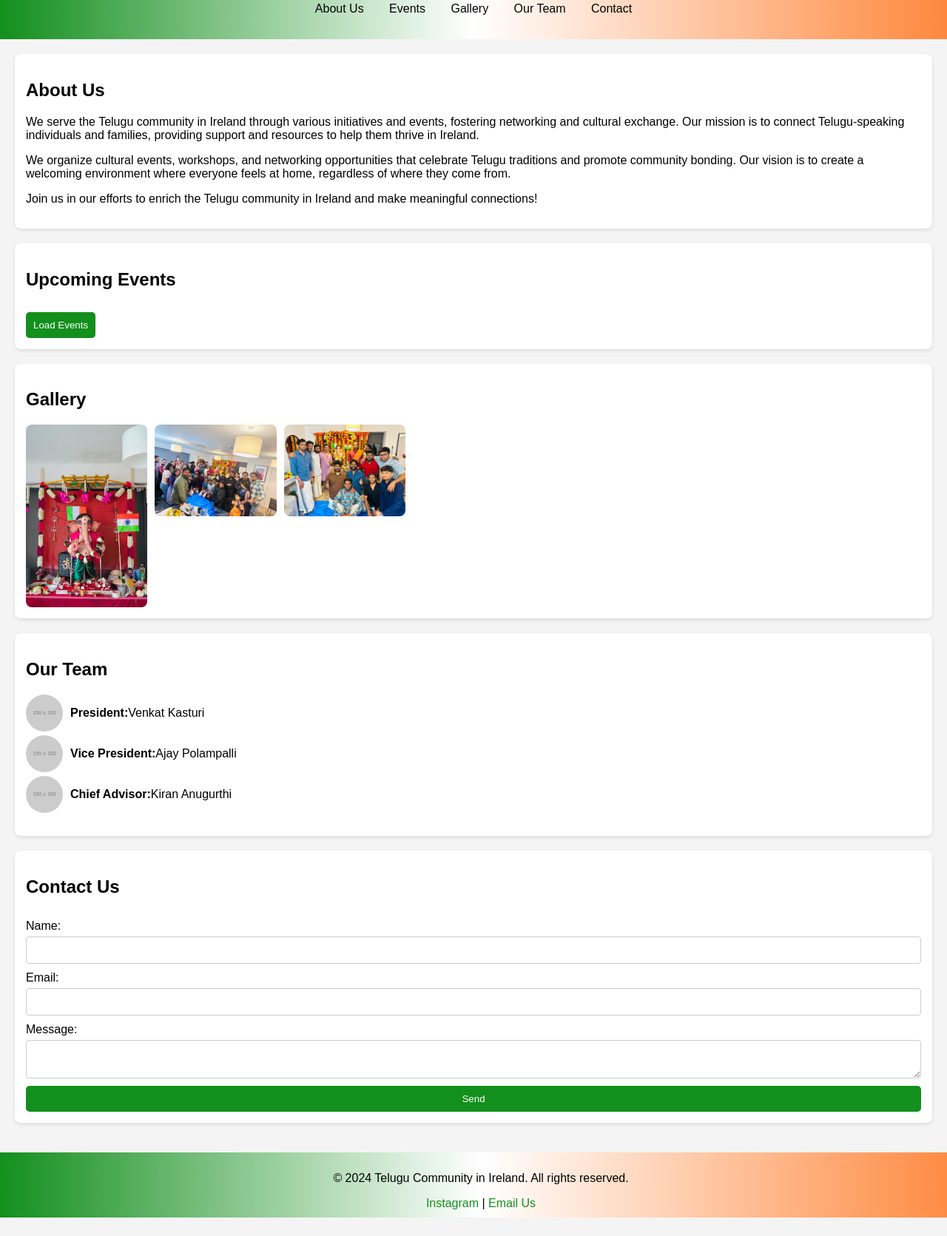
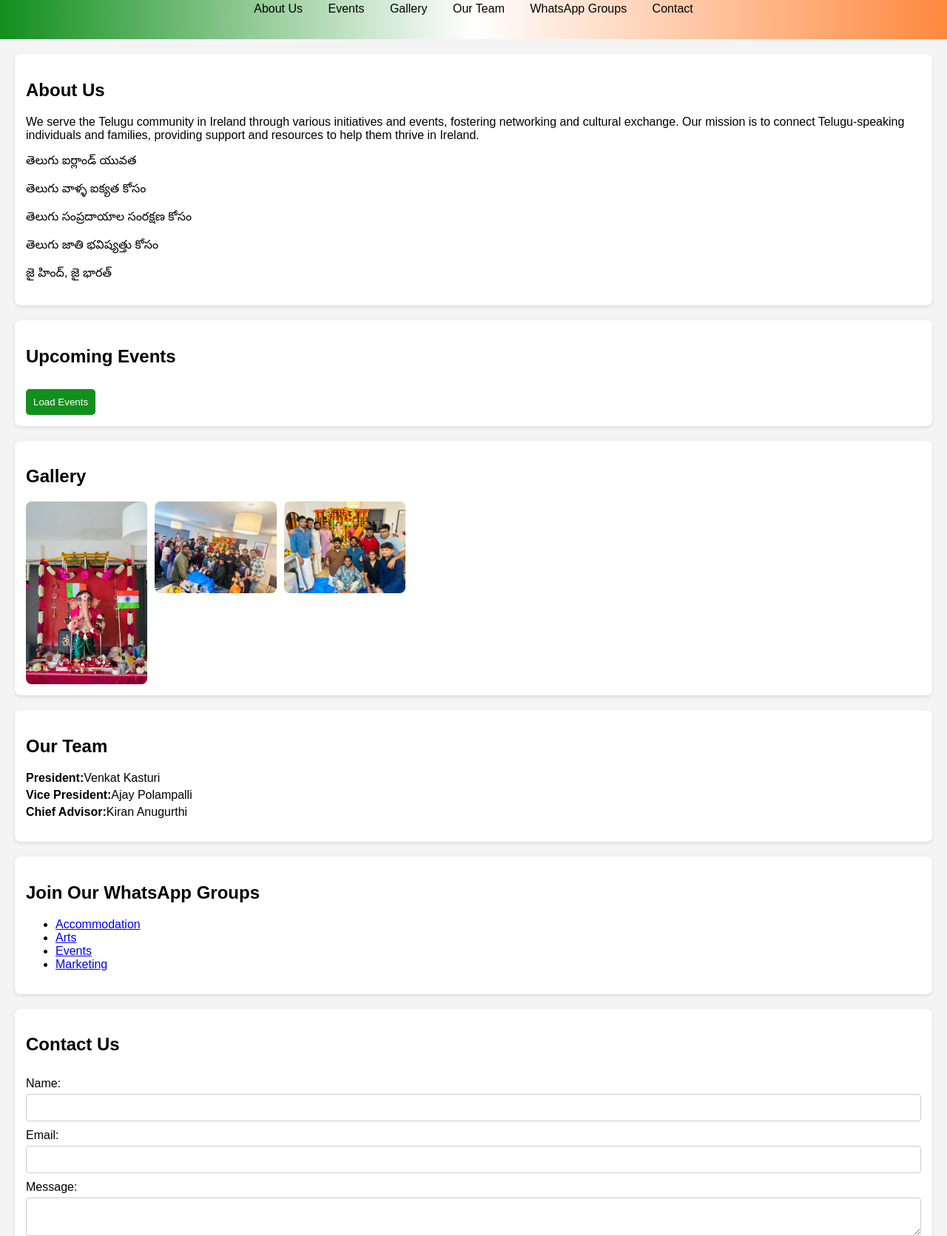
Before and after one commit to tiy-team/tiywebsite, a plain HTML site: page index.html in a window 1280 px wide. Shown: the part 168-1839 px from the top of the page at 74% size. Before the commit the page ends 1814 px from the top, so only its background shows below. Drawn offline with Linux system fonts and the light colour scheme; placeholder pictures from the web are drawn by us.

Commit message:
Updated index.html

```diff
--- a/index.html
+++ b/index.html
@@ -8,7 +8,7 @@
 </head>
 <body>
     <header>
-        <img src="images/logo.png" alt="Logo" class="logo"> <!-- Logo -->
+        <img src="images/logo.png" alt="Telugu Ireland Yuvatha Logo" class="logo">
         <h1>Welcome to the Telugu Ireland Yuvatha</h1>
         <nav>
             <ul>
@@ -16,51 +16,61 @@
                 <li><a href="#events">Events</a></li>
                 <li><a href="#gallery">Gallery</a></li>
                 <li><a href="#team">Our Team</a></li>
+                <li><a href="#whatsapp-groups">WhatsApp Groups</a></li>
                 <li><a href="#contact">Contact</a></li>
             </ul>
         </nav>
     </header>
+
     <main>
         <section id="about">
             <h2>About Us</h2>
             <p>We serve the Telugu community in Ireland through various initiatives and events, fostering networking and cultural exchange. Our mission is to connect Telugu-speaking individuals and families, providing support and resources to help them thrive in Ireland.</p>
-            <p>We organize cultural events, workshops, and networking opportunities that celebrate Telugu traditions and promote community bonding. Our vision is to create a welcoming environment where everyone feels at home, regardless of where they come from.</p>
-            <p>Join us in our efforts to enrich the Telugu community in Ireland and make meaningful connections!</p>
+            <p>తెలుగు ఐర్లాండ్ యువత</p>
+            <p>తెలుగు వాళ్ళ ఐక్యత కోసం</p>
+            <p>తెలుగు సంప్రదాయాల సంరక్షణ కోసం</p>
+            <p>తెలుగు జాతి భవిష్యత్తు కోసం</p>
+            <p>జై హింద్, జై భారత్</p>
         </section>
+
         <section id="events">
             <h2>Upcoming Events</h2>
             <ul id="event-list"></ul>
             <button id="load-events">Load Events</button>
         </section>
+
         <section id="gallery">
             <h2>Gallery</h2>
             <div class="gallery-grid">
                 <img src="images/ganesha.png" alt="Ganesh Festival">
                 <img src="images/ganeshagroup1.png" alt="Ganesh Festival">
                 <img src="images/ganeshgroup2.png" alt="Ganesh Festival">
+                <!-- More images can be added dynamically using PHP if desired -->
             </div>
         </section>
+
         <section id="team">
             <h2>Our Team</h2>
             <ul class="team-list">
-                <li>
-                    <img src="https://via.placeholder.com/150?text=Venkat+Kasturi" alt="Venkat Kasturi">
-                    <strong>President:</strong> Venkat Kasturi
-                </li>
-                <li>
-                    <img src="https://via.placeholder.com/150?text=Ajay+Polampalli" alt="Ajay Polampalli">
-                    <strong>Vice President:</strong> Ajay Polampalli
-                </li>
-                <li>
-                    <img src="https://via.placeholder.com/150?text=Kiran+Anugurthi" alt="Kiran Anugurthi">
-                    <strong>Chief Advisor:</strong> Kiran Anugurthi
-                </li>
-                <!-- Add more team members as needed -->
+                <li><strong>President:</strong> Venkat Kasturi</li>
+                <li><strong>Vice President:</strong> Ajay Polampalli</li>
+                <li><strong>Chief Advisor:</strong> Kiran Anugurthi</li>
             </ul>
         </section>
+
+        <section id="whatsapp-groups">
+            <h2>Join Our WhatsApp Groups</h2>
+            <ul>
+                <li><a href="https://chat.whatsapp.com/your-accommodation-group-link" target="_blank">Accommodation</a></li>
+                <li><a href="https://chat.whatsapp.com/your-arts-group-link" target="_blank">Arts</a></li>
+                <li><a href="https://chat.whatsapp.com/your-events-group-link" target="_blank">Events</a></li>
+                <li><a href="https://chat.whatsapp.com/your-marketing-group-link" target="_blank">Marketing</a></li>
+            </ul>
+        </section>
+
         <section id="contact">
             <h2>Contact Us</h2>
-            <form id="contact-form">
+            <form id="contact-form" action="send_email.php" method="POST">
                 <label for="name">Name:</label>
                 <input type="text" id="name" required>
                 <label for="email">Email:</label>
@@ -71,13 +81,15 @@
             </form>
         </section>
     </main>
+
     <footer>
-        <p>&copy; 2024 Telugu Community in Ireland. All rights reserved.</p>
+        <p>&copy; 2024 Telugu Ireland Yuvatha. All rights reserved.</p>
         <div class="social-links">
             <a href="https://www.instagram.com/telugu_ireland_yuvatha" target="_blank">Instagram</a> |
             <a href="mailto:teluguirelandyuvatha@gmail.com">Email Us</a>
         </div>
     </footer>
+
     <script src="script.js"></script>
 </body>
 </html>
```
